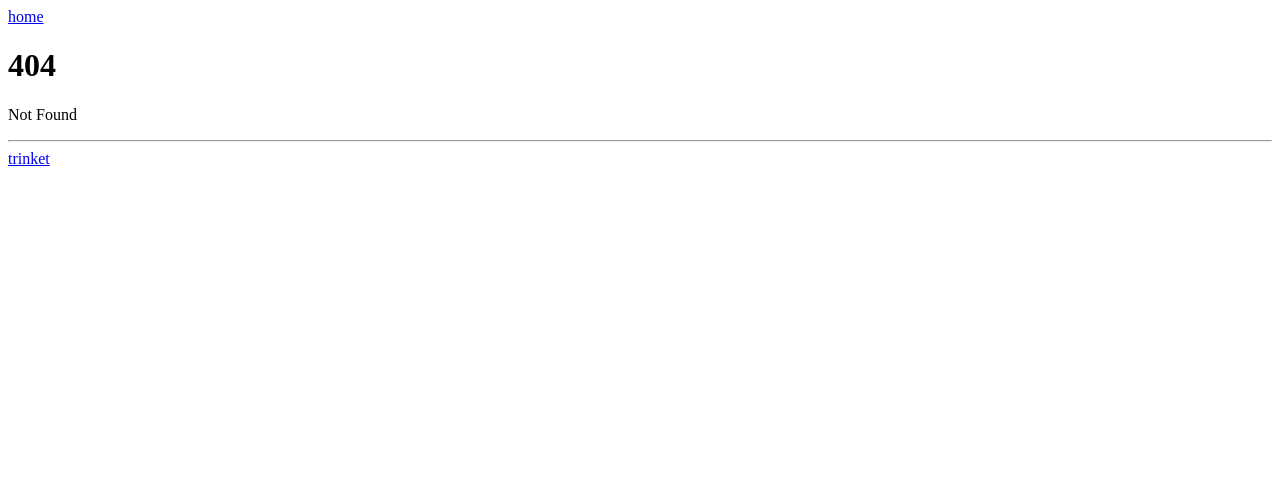
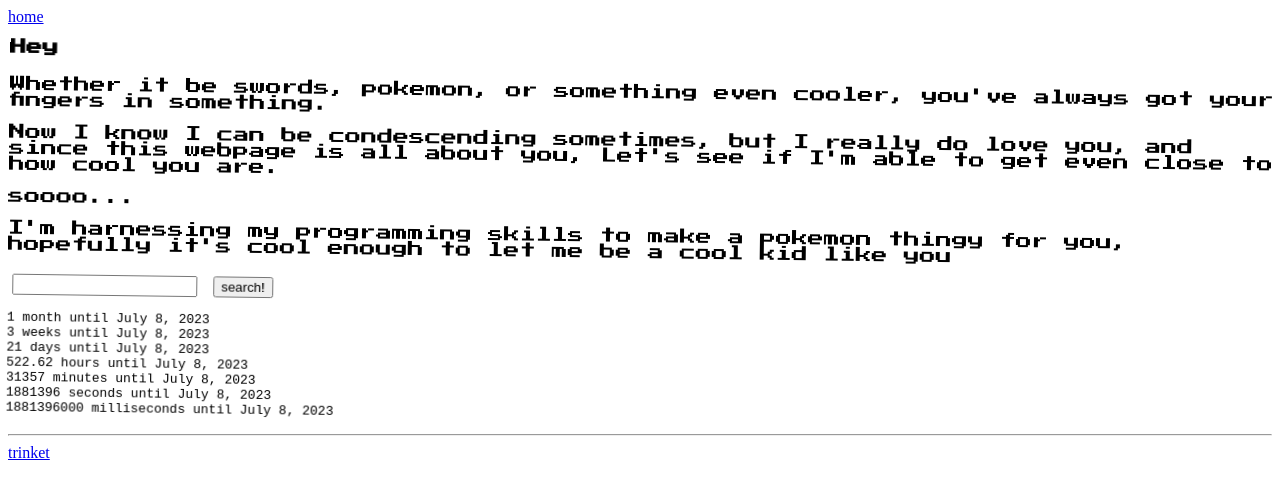
Before and after one commit to secondary-smiles/birthday, a SvelteKit app: page /b/bear in a window 1280 px wide. Before the commit this address had no page. Shown: the top 496 px of the page. Built offline with nearby package versions, Linux system fonts and the light colour scheme.

Commit message:
Add Bear

```diff
--- a/package.json
+++ b/package.json
@@ -18,5 +18,8 @@
 		"typescript": "^5.0.0",
 		"vite": "^4.3.0"
 	},
-	"type": "module"
+	"type": "module",
+	"dependencies": {
+		"pokedex-api": "^1.1.2"
+	}
 }
--- /dev/null
+++ b/src/lib/elem/PokeDeck.svelte
@@ -0,0 +1,107 @@
+<script lang="ts">
+  let input: string;
+
+  let errorText = "";
+  let error = true;
+
+  let p: any;
+
+  async function getPokemon() {
+    const res = await fetch(
+      `https://pokeapi.co/api/v2/pokemon/${input.toLowerCase()}`
+    );
+
+    if (!res.ok) {
+      error = true;
+      errorText = input;
+      return;
+    }
+
+    p = await res.json();
+    console.log(p);
+
+    error = false;
+  }
+</script>
+
+<main>
+  <form>
+    <input bind:value={input} type="text" />
+    <button on:click={getPokemon}>search!</button>
+  </form>
+  {#if input && error}
+    <p>'{errorText}' is not a valid pokemon!</p>
+  {:else if error}
+    <span />
+  {:else}
+    <div id="display">
+      <h1>Results</h1>
+
+      <h2>{`${p.name.charAt(0).toUpperCase()}${p.name.substring(1)}`}</h2>
+
+      <div id="imgs">
+        <img src={p.sprites.front_default} alt="pokemon front" />
+        <img src={p.sprites.back_default} alt="pokemon back" />
+      </div>
+
+      <div id="stats">
+        <h3>Stats</h3>
+        <ul>
+          <li><b>height:</b> {p.height}</li>
+          <li><b>weight:</b> {p.weight}</li>
+          {#each p.stats as stat}
+            <li><b>{stat.stat.name}:</b> {stat.base_stat}</li>
+          {/each}
+        </ul>
+      </div>
+    </div>
+  {/if}
+  <div />
+</main>
+
+<style>
+	form {
+  	padding: 5px;
+	}
+
+  h1,
+  h2,
+  h3 {
+    text-align: center;
+  }
+
+  h1,
+  h2,
+  h3,
+  ul {
+    margin: 0;
+  }
+
+  img {
+    width: 100%;
+  }
+
+  #imgs {
+    display: flex;
+    justify-content: space-evenly;
+  }
+
+  #display {
+    border-radius: 10px;
+    border: 3px solid black;
+
+    animation-name: lsd;
+    animation-duration: 0.8s;
+    animation-iteration-count: infinite;
+  }
+
+  @keyframes lsd {
+    from {
+      filter: hue-rotate(0deg);
+    }
+
+    to {
+      filter: hue-rotate(359deg);
+    }
+  }
+</style>
--- a/src/routes/+page.svelte
+++ b/src/routes/+page.svelte
@@ -1,5 +1,5 @@
 <script lang="ts">
-  const links = ["/b/fruit-bro"];
+  const links = ["fruit-bro", "bear"];
 </script>
 
 <main>
@@ -10,7 +10,7 @@
       {#each links as link}
         <li>
           <p>
-            <a href={link}>{link}</a>
+            <a href="/b/{link}">{link}</a>
           </p>
         </li>
       {/each}
--- /dev/null
+++ b/src/routes/b/bear/+page.svelte
@@ -0,0 +1,51 @@
+<script lang="ts">
+  import CountDownTimer from "$lib/elem/CountDownTimer.svelte";
+  import PokeDeck from "$lib/elem/PokeDeck.svelte";
+</script>
+
+<main>
+  <div id="message">
+    <h4>Hey</h4>
+    <p>
+      Whether it be swords, pokemon, or something even cooler, you've always got
+      your fingers in something.
+    </p>
+    <p>
+      Now I know I can be condescending sometimes, but I really do love you, and
+      since this webpage is all about you, Let's see if I'm able to get even
+      close to how cool you are.
+    </p>
+
+    <p>soooo...</p>
+    <p>
+      I'm harnessing my programming skills to make a pokemon thingy for you,
+      hopefully it's cool enough to let me be a cool kid like you
+    </p>
+  </div>
+
+  <PokeDeck />
+
+  <CountDownTimer birthday={"July 8"} />
+</main>
+
+<style>
+  @import url("https://fonts.googleapis.com/css2?family=Press+Start+2P&display=swap");
+
+  main {
+    font-family: "Press Start 2P", sans-serif;
+
+    animation-name: spin;
+    animation-duration: 1000s;
+    animation-iteration-count: infinite;
+  }
+
+  @keyframes spin {
+    from {
+      transform: rotate(0deg);
+    }
+
+    to {
+      transform: rotate(359deg);
+    }
+  }
+</style>
--- a/src/routes/b/fruit-bro/+page.svelte
+++ b/src/routes/b/fruit-bro/+page.svelte
@@ -1,6 +1,6 @@
 <script lang="ts">
-  import CountDownTimer from "../../../lib/elem/CountDownTimer.svelte";
-  import ScrollingImages from "../../../lib/elem/ScrollingImages.svelte";
+  import CountDownTimer from "$lib/elem/CountDownTimer.svelte";
+  import ScrollingImages from "$lib/elem/ScrollingImages.svelte";
 </script>
 
 <main>
```
Also changed, not shown: 2 other files (tests, documents, lock files or other folders).
